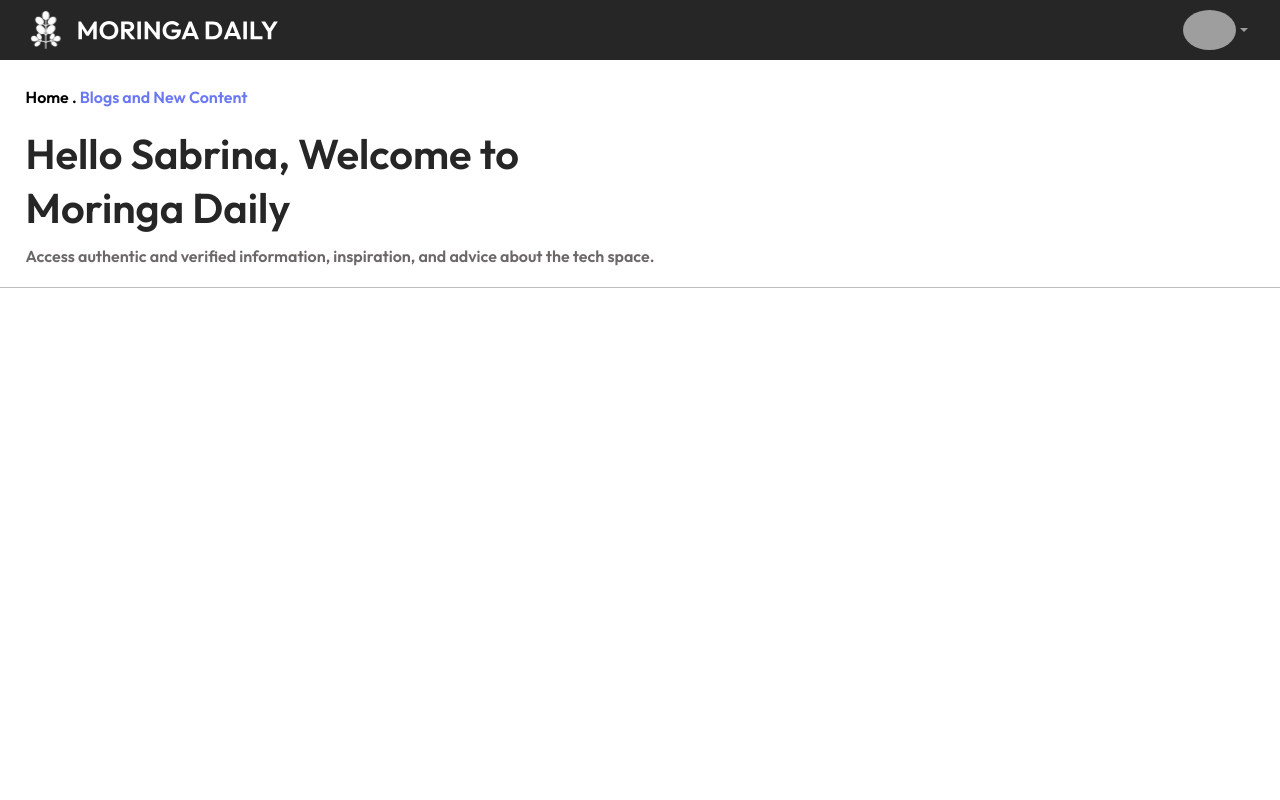
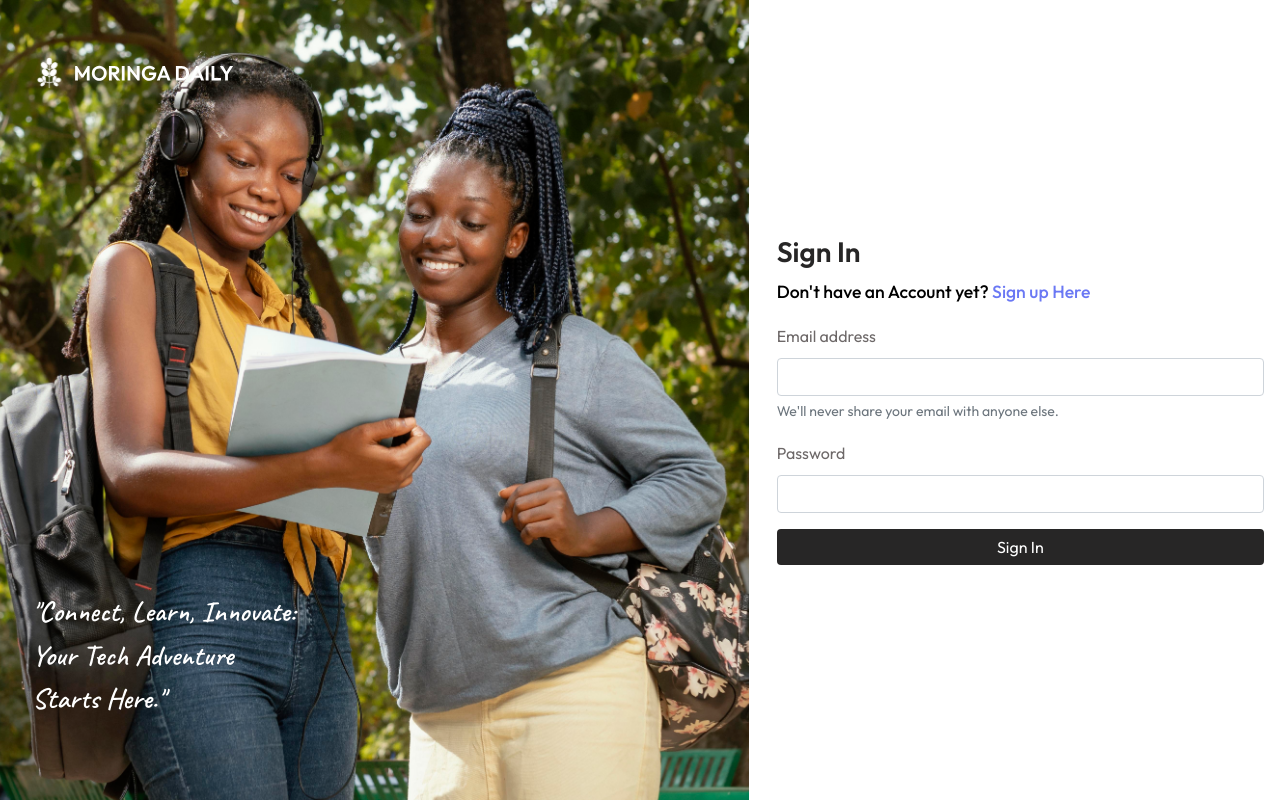
Before and after one commit to chyvail/Moringa-School-Daily, a React (Create React App) app in the folder frontend/: page / in a window 1280 px wide. Built offline with nearby package versions, Linux system fonts and the light colour scheme; grey boxes are pictures that could not be loaded.

Commit message:
Added proxy

```diff
--- a/frontend/package.json
+++ b/frontend/package.json
@@ -2,6 +2,7 @@
   "name": "frontend",
   "version": "0.1.0",
   "private": true,
+  "proxy": "http://127.0.0.1:5000",
   "dependencies": {
     "@testing-library/jest-dom": "^5.17.0",
     "@testing-library/react": "^13.4.0",
--- a/frontend/src/App.js
+++ b/frontend/src/App.js
@@ -1,14 +1,14 @@
 import "./App.css";
 import { BrowserRouter, Routes, Route } from "react-router-dom";
 import SignIn from "./components/SignIn";
-import Home from "./pages/Home";
+//import Home from "./pages/Home";
 import SignUp from "./components/SignUp";
 
 function App() {
   return (
     <BrowserRouter>
     <Routes>
-      <Route path="/" element={<Home />}/>
+      <Route path="/" element={<SignIn />}/>
       <Route path="/login" element={<SignIn />}/>
       <Route path="/register" element={<SignUp />}/>
     </Routes>
```
